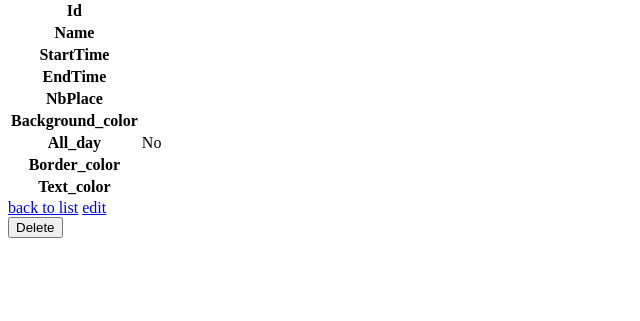
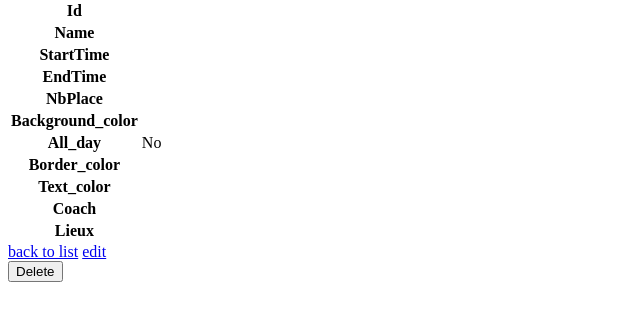
Before and after one commit to quentinDeboudt/AssoSport, a Symfony app: template templates/lesson/show.html.twig in a window 1280 px wide. Shown: the part 274-595 px from the top of the page, without its empty margins (0-640 px from the left). Run offline with Twig, Linux system fonts and the light colour scheme; the template is opened without the code that fills it, so the values that code supplies are empty; some libraries are stand-ins or nearby versions.

Commit message:
convert entity => string

```diff
--- a/src/Controller/PlanningController.php
+++ b/src/Controller/PlanningController.php
@@ -27,6 +27,8 @@ class PlanningController extends AbstractController
                 'backgroundColor' => $event->getBackgroundColor(),
                 'borderColor' => $event->getBorderColor(),
                 'textColor' => $event->getTextColor(),
+                'AllDay' => $event->isAllDay(),
+                'NbPlace' => $event->getNbPlace(),
             ];
         }
 
--- a/src/Form/LessonType.php
+++ b/src/Form/LessonType.php
@@ -36,13 +36,13 @@ class LessonType extends AbstractType
             ->add('Location', EntityType::class, [
                 'class' => Location::class,
                 'choice_label' => 'name',
-                'mapped' => false,
+
 
             ])
             ->add('Coach' ,EntityType::class, [
                 'class' => Coach::class,
                 'choice_label' => 'name',
-                'mapped' => false,
+
             ])
 
         ;
--- a/templates/lesson/index.html.twig
+++ b/templates/lesson/index.html.twig
@@ -17,6 +17,8 @@
                 <th>All_day</th>
                 <th>Border_color</th>
                 <th>Text_color</th>
+                <th>Coach</th>
+                <th>Lieux</th>
                 <th>actions</th>
             </tr>
         </thead>
@@ -32,6 +34,8 @@
                 <td>{{ lesson.AllDay ? 'Yes' : 'No' }}</td>
                 <td>{{ lesson.borderColor }}</td>
                 <td>{{ lesson.textColor }}</td>
+                <td>{{ lesson.coach }}</td>
+                <td>{{ lesson.location }}</td>
                 <td>
                     <a href="{{ path('app_lesson_show', {'id': lesson.id}) }}">show</a>
                     <a href="{{ path('app_lesson_edit', {'id': lesson.id}) }}">edit</a>
--- a/templates/lesson/show.html.twig
+++ b/templates/lesson/show.html.twig
@@ -43,6 +43,14 @@
                 <th>Text_color</th>
                 <td>{{ lesson.textColor }}</td>
             </tr>
+            <tr>
+                <th>Coach</th>
+                <td>{{ lesson.Coach }}</td>
+            </tr>
+            <tr>
+                <th>Lieux</th>
+                <td>{{ lesson.location }}</td>
+            </tr>
         </tbody>
     </table>
 
--- a/templates/planning/index.html.twig
+++ b/templates/planning/index.html.twig
@@ -15,6 +15,7 @@
 
         <!-- ##########_Second bloc Planning_########## -->
         {{dump(data) }}
+        <a href="{{path('app_lesson_index')}}"> <h2 style="width:fit-content; border: white solid 1px; color: white">Ajouter</h2></a>
         <section id="Calendar-section">
             <div id="calendar">
 
```
